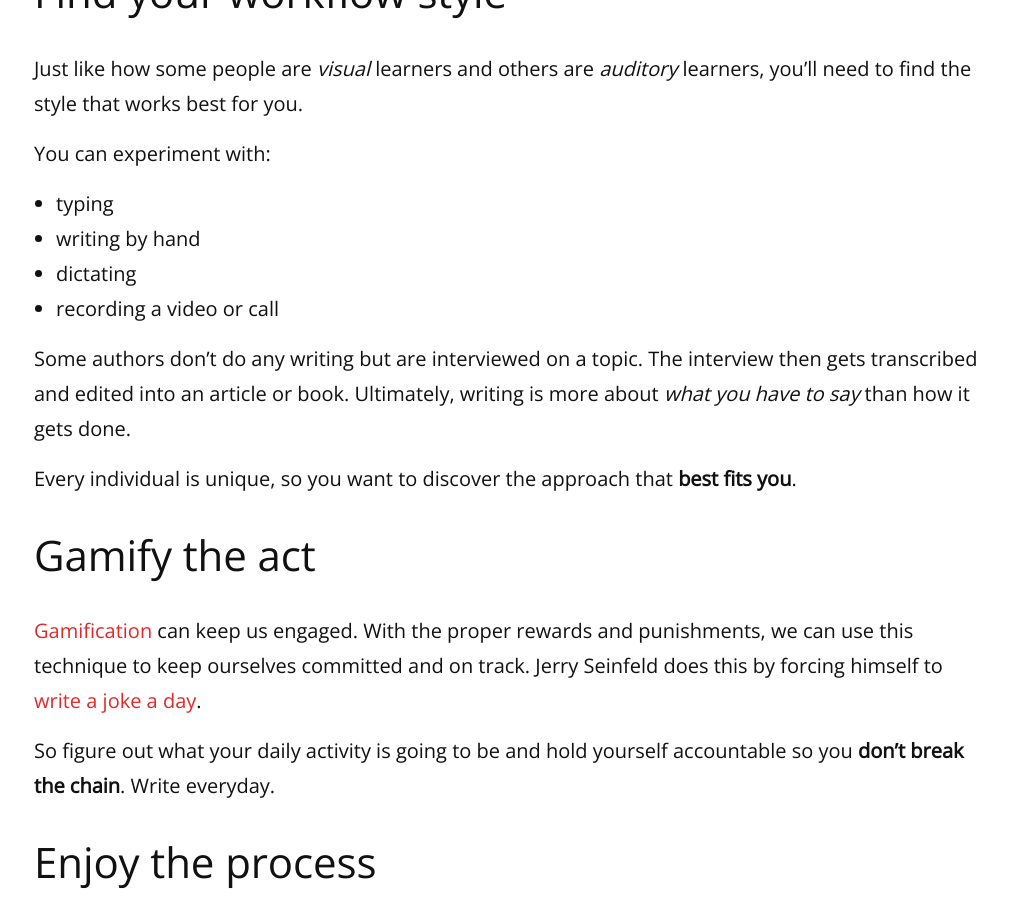
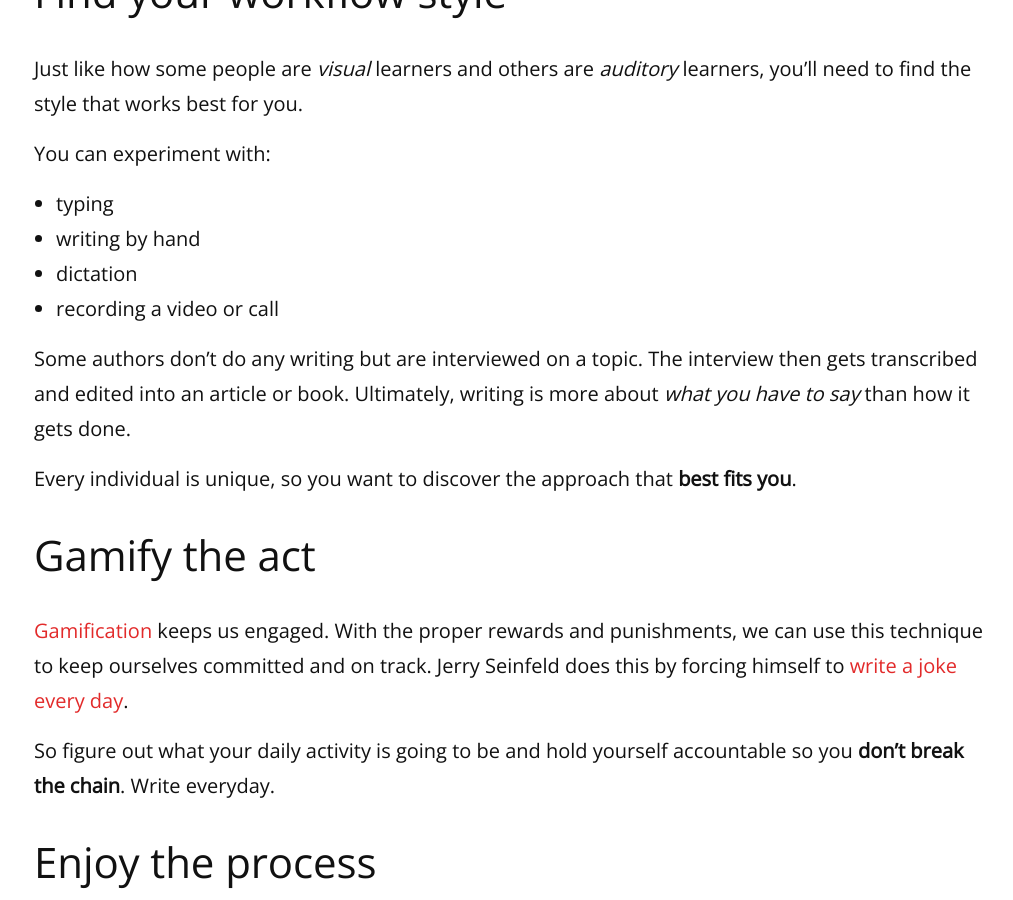
Before and after one commit to remarkablemark/remarkablemark.github.io, a Jekyll site: the page built from _posts/2020/2020-05-17-writing-more.md, in a window 1280 px wide and 900 px high, scrolled down 2711 px. Shown: the whole window, without its empty margins (126-1139 px from the left). Built offline with Jekyll 4.4.1, drawn with Linux system fonts in a browser that asks for light colours; comment, search, counter and statistics services are not loaded; some of the changed text lies outside the part shown.

Commit message:
fix(posts): "How to write more"
Post: 2020-05-17-writing-more.md

After post after grammar improvements.

https://medium.com/swlh/how-to-write-more-7-tips-and-tricks-7234c3e0ef33

```diff
--- a/_posts/2020/2020-05-17-writing-more.md
+++ b/_posts/2020/2020-05-17-writing-more.md
@@ -86,7 +86,7 @@ You can experiment with:
 
 - typing
 - writing by hand
-- dictating
+- dictation
 - recording a video or call
 
 Some authors don't do any writing but are interviewed on a topic. The interview then gets transcribed and edited into an article or book. Ultimately, writing is more about _what you have to say_ than how it gets done.
@@ -95,7 +95,7 @@ Every individual is unique, so you want to discover the approach that **best fit
 
 ## Gamify the act
 
-[Gamification](https://wikipedia.org/wiki/Gamification) can keep us engaged. With the proper rewards and punishments, we can use this technique to keep ourselves committed and on track. Jerry Seinfeld does this by forcing himself to [write a joke a day](https://jamesclear.com/stop-procrastinating-seinfeld-strategy).
+[Gamification](https://wikipedia.org/wiki/Gamification) keeps us engaged. With the proper rewards and punishments, we can use this technique to keep ourselves committed and on track. Jerry Seinfeld does this by forcing himself to [write a joke every day](https://jamesclear.com/stop-procrastinating-seinfeld-strategy).
 
 So figure out what your daily activity is going to be and hold yourself accountable so you **don't break the chain**. Write everyday.
 
```
Also changed, not shown: other parts of _posts/2020/2020-05-17-writing-more.md (+2 -2 lines).
